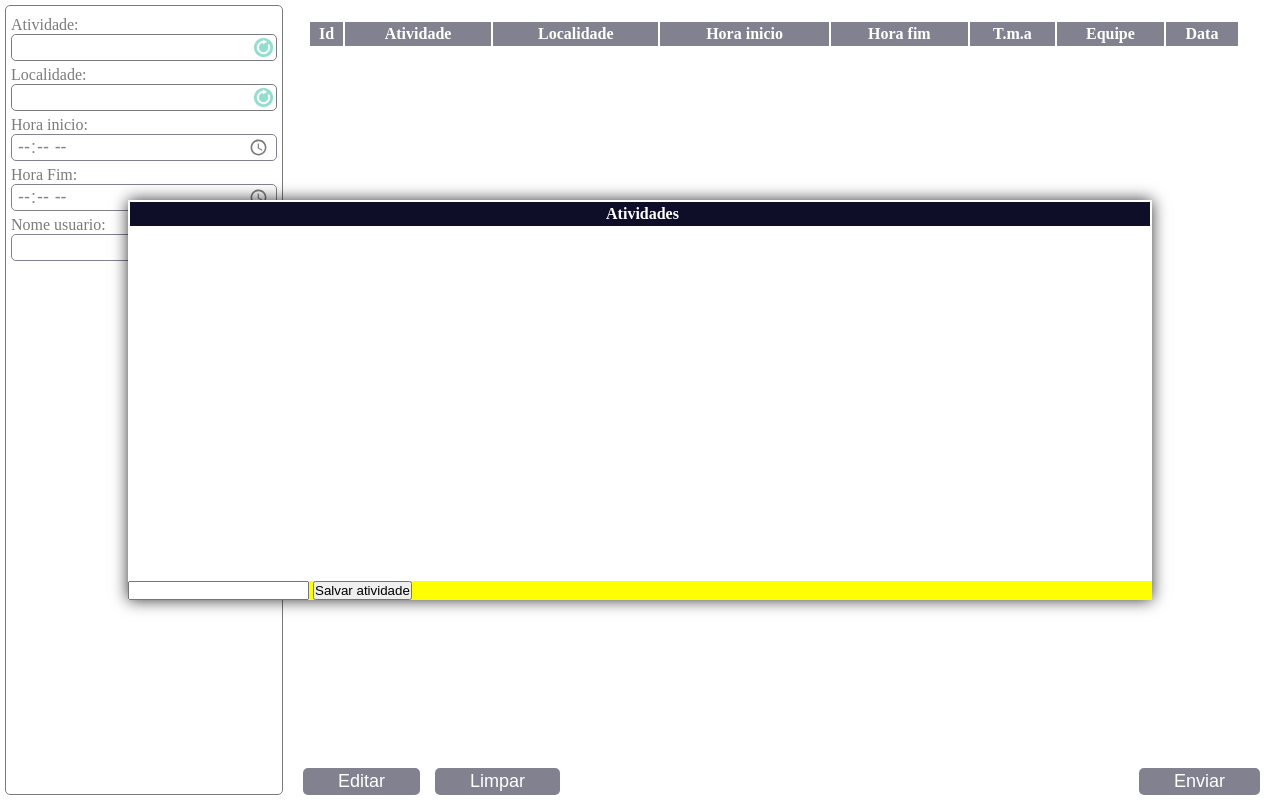
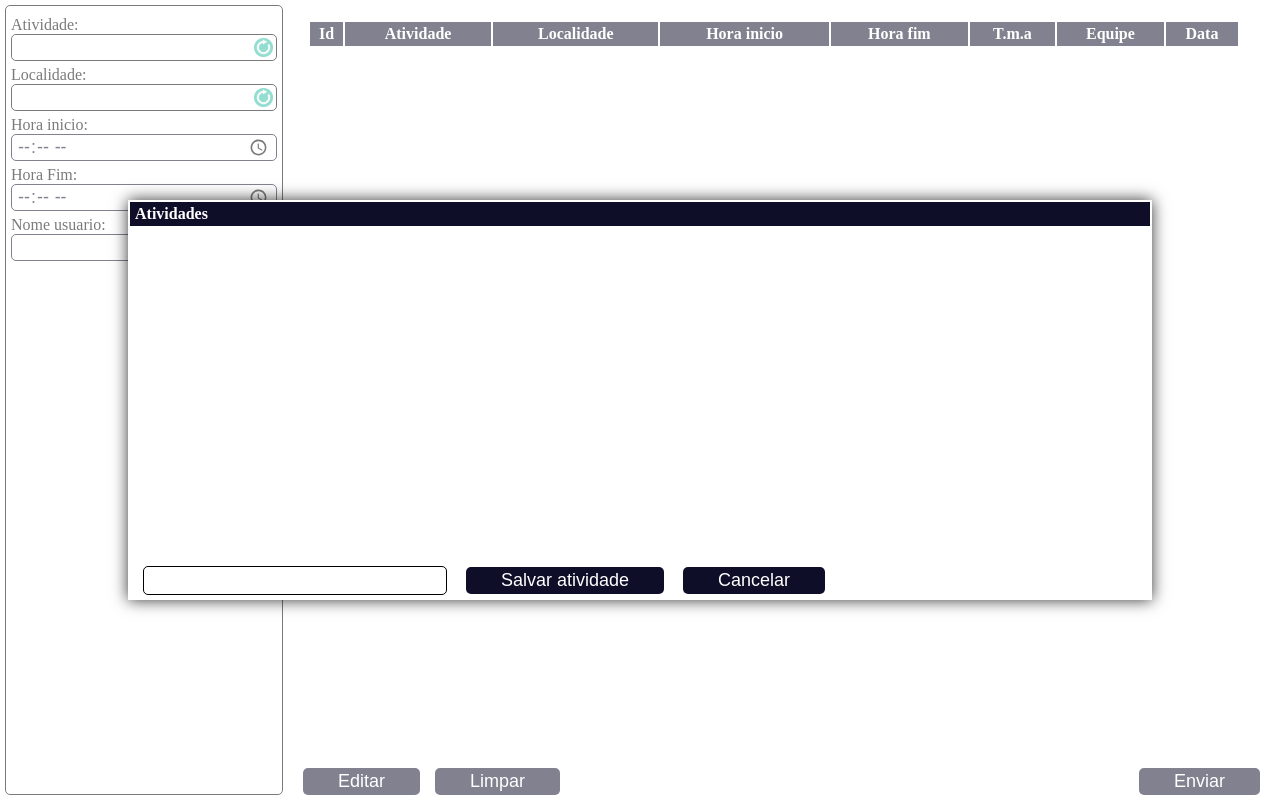
Before and after one commit to rivaldoSouzaS/email-auto, a plain HTML site: page index.html in a window 1280 px wide. Both pictures are taken after a click on the picture 263 px from the left and 47 px from the top of the page. Drawn offline with nearby package versions, Linux system fonts and the light colour scheme; no server answers.

Commit message:
Botão cancelar tips

```diff
--- a/frontend/sass/style.scss
+++ b/frontend/sass/style.scss
@@ -170,7 +170,7 @@ main{
                     width: 100%;
                     th{
                         position: sticky;
-                        align-items: unset;
+                        text-align: left;
                         top: 0px;
                         padding: 3px 0px 3px 5px;
                         top: 2px;
@@ -181,8 +181,25 @@ main{
             }
 
             .inputs{
-                background-color: yellow;
+                //background-color: yellow;
+                input{
+                    margin-left: 15px;
+                    border: none;
+                    border-radius: 5px;
+                    background-color: rgb(14, 14, 41);
+                    font-family: Arial, Helvetica, sans-serif;
+                    font-size: 18px;
+                    color: white;
+                    padding: 3px 35px;
+                    margin-bottom: 5px;
+                }
 
+                input[type=text]{
+                   background-color: white;
+                   color: black;
+                   outline: none;
+                   border: 1px solid;
+                }
             }
         }
     }
--- a/frontend/script/script.js
+++ b/frontend/script/script.js
@@ -208,11 +208,17 @@ const loadTableTips = async(result)=>{
     }
 }
 
+const cancelTips = ()=>{
+    const infos = document.querySelector(".content-info");
+    infos.classList.toggle("content-info-show");
+}
+
 document.getElementById("adTask").addEventListener("click", sendTask)
 document.getElementById("send").addEventListener("click", sendMail)
 document.getElementById("edit").addEventListener("click", editTasks)
 document.getElementById("clear").addEventListener("click", clearTasks)
 document.getElementById("save-tip").addEventListener("click", saveTips)
+document.getElementById("cancel-tip").addEventListener("click", cancelTips)
 
 document.getElementById("buscar-localidade").addEventListener("click", event =>{
     toggleActivit(event)
--- a/index.html
+++ b/index.html
@@ -82,15 +82,13 @@
                 <div class="inputs">
                     <input id="add-tip" type="text" class="buttons-tips">
                     <input id="save-tip" type="button" class="buttons-tips" value="Salvar atividade">
+                    <input id="cancel-tip" type="button" class="buttons-tips" value="Cancelar">
                 </div>
 
             </div>
         </div>
     </main>
 
-
-
-
     <script src="https://cdn.jsdelivr.net/npm/axios/dist/axios.min.js"></script>
     <script src="frontend/script/script.js"></script>
 </body>
```
Also changed, not shown: frontend/css/style.css, 2 other files.
